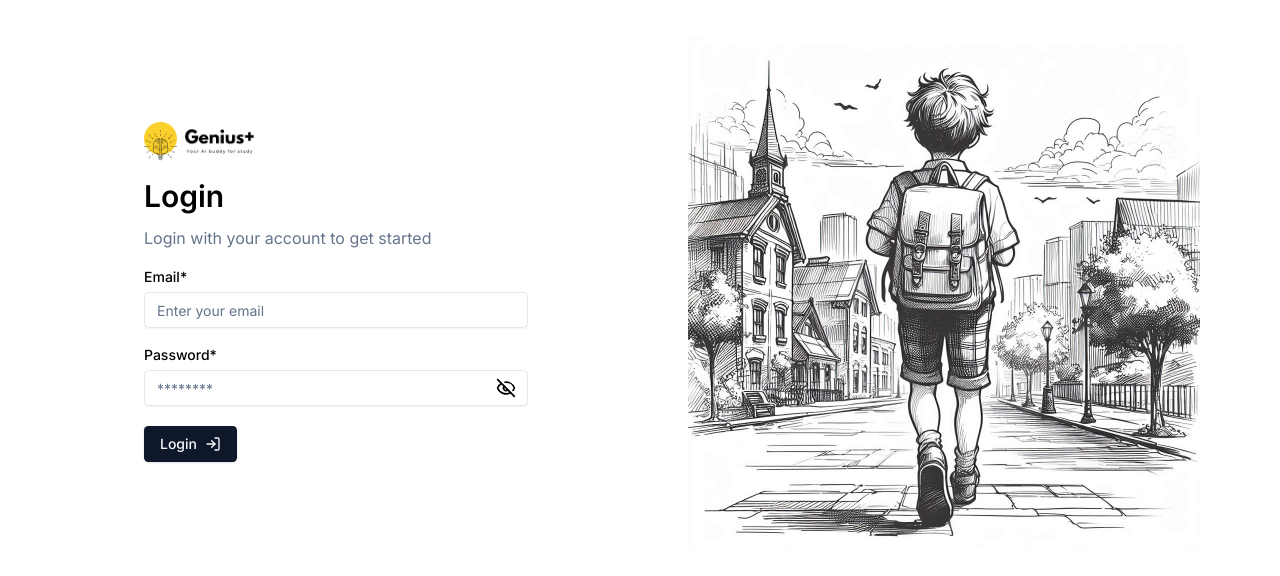
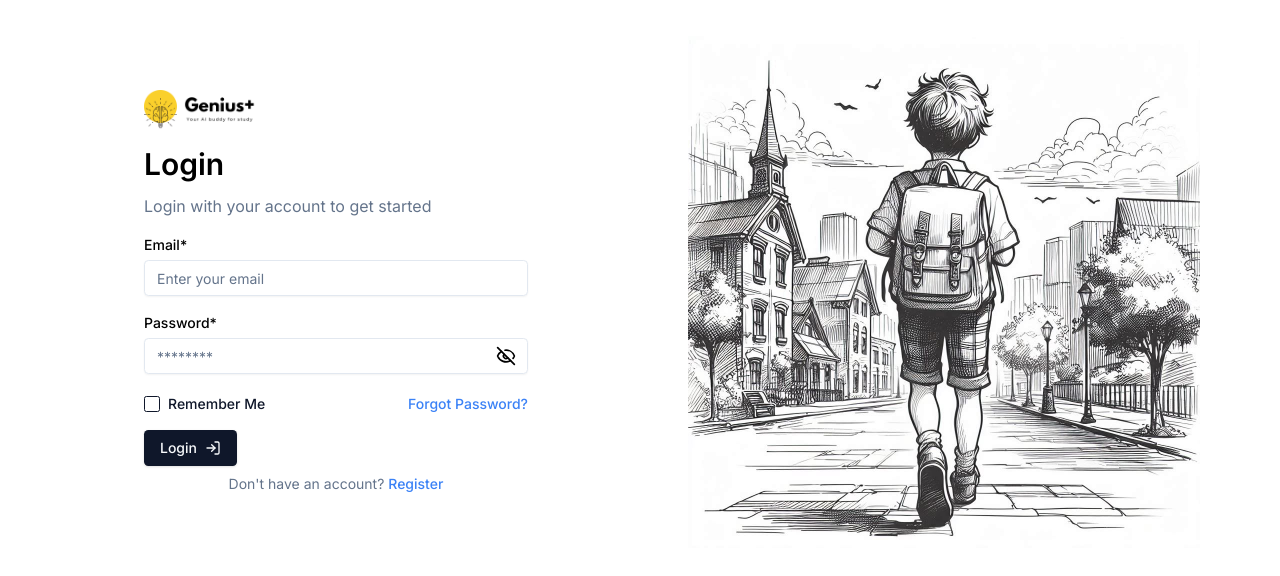
Before and after one commit to mohammad-naimur-rahman/genius-plus-frontend, a Next.js app: page /en/login in a window 1280 px wide. Shown: the part 108-684 px from the top of the page. Built offline with nearby package versions, Linux system fonts and the light colour scheme; no server answers.

Commit message:
add: login page functionalities

```diff
--- a/src/components/pages/auth/LoginForm.tsx
+++ b/src/components/pages/auth/LoginForm.tsx
@@ -1,35 +1,60 @@
 'use client'
 
 import { LogIn } from 'lucide-react'
+import { useEffect } from 'react'
 import { useForm } from 'react-hook-form'
+import toast from 'react-hot-toast'
 import loginImg from '~/assets/images/pages/auth/login.jpeg'
 import AuthHeading from '~/components/reusable/auth/AuthHeading'
 import AuthWrapper from '~/components/reusable/auth/AuthWrapper'
+import { Checkbox } from '~/components/reusable/form/checkbox'
 import Form from '~/components/reusable/form/form'
 import { Input } from '~/components/reusable/form/input'
 import { Button } from '~/components/ui/button'
+import Link from '~/components/ui/llink'
+import { useLoginMutation } from '~/redux/features/authApi'
+import { rtkErrorMessage } from '~/utils/error/errorMessage'
 
-interface FormValues {
+export interface LoginFormValues {
   email: string
   password: string
 }
 
 export default function LoginForm() {
-  const methods = useForm<FormValues>()
+  const methods = useForm<LoginFormValues>()
   const { handleSubmit } = methods
 
-  const onSubmit = (data: FormValues) => {
-    console.log(data)
-  }
+  const [login, { isLoading, isSuccess, isError, error, data }] = useLoginMutation()
+
+  useEffect(() => {
+    if (isSuccess) {
+      console.log(data)
+    }
+
+    if (isError) toast.error(rtkErrorMessage(error))
+  }, [isSuccess, isError, error, data])
+
   return (
     <AuthWrapper heroImgSrc={loginImg} formPosition='left'>
-      <Form methods={methods} onSubmit={handleSubmit(onSubmit)} className='w-full max-w-sm'>
+      <Form methods={methods} onSubmit={handleSubmit(data => login(data))} className='w-full max-w-sm'>
         <AuthHeading title='Login' description='Login with your account to get started' />
         <Input name='email' type='email' label='Email' placeholder='Enter your email' required />
         <Input name='password' type='password' label='Password' placeholder='********' required />
-        <Button type='submit' icon={<LogIn />} iconPosition='right'>
+        <div className='mb- mb-4 flex items-center justify-between gap-x-3 gap-y-2'>
+          <Checkbox label='Remember Me' id='remember-me' />
+          <Link href='/forgot-password' className='text-link'>
+            Forgot Password?
+          </Link>
+        </div>
+        <Button type='submit' icon={<LogIn />} iconPosition='right' isLoading={isLoading}>
           Login
         </Button>
+        <p className='mt-2 text-center text-sm text-muted-foreground'>
+          Don&apos;t have an account?{' '}
+          <Link href='/register' className='text-link'>
+            Register
+          </Link>
+        </p>
       </Form>
     </AuthWrapper>
   )
--- a/src/components/reusable/auth/AuthWrapper.tsx
+++ b/src/components/reusable/auth/AuthWrapper.tsx
@@ -20,7 +20,7 @@ export default function AuthWrapper({ children, heroImgSrc, formPosition = 'left
     >
       <div className='flex w-full items-center justify-center lg:w-1/2'>{children}</div>
       <div className='flex w-full items-center justify-center lg:w-1/2'>
-        <Img src={heroImgSrc} alt='Auth Hero Image' className='max-w-52 lg:max-w-lg' />
+        <Img src={heroImgSrc} alt='Auth Hero Image' className='max-w-52 md:max-w-72 lg:max-w-lg' />
       </div>
     </main>
   )
--- a/src/components/reusable/form/checkbox.tsx
+++ b/src/components/reusable/form/checkbox.tsx
@@ -30,7 +30,7 @@ const Checkbox = React.forwardRef<
   }
 
   return (
-    <div className={cn('mb-4 flex flex-wrap items-center gap-x-2', containerClassName)}>
+    <div className={cn('flex flex-wrap items-center gap-x-2', containerClassName)}>
       <CheckboxPrimitive.Root
         id={id || name}
         ref={ref}
@@ -46,7 +46,7 @@ const Checkbox = React.forwardRef<
         </CheckboxPrimitive.Indicator>
       </CheckboxPrimitive.Root>
       {label && (
-        <Label className={cn('inline-block text-text-gray', labelClassName)} htmlFor={id || name}>
+        <Label className={cn('inline-block text-secondary-foreground', labelClassName)} htmlFor={id || name}>
           {label}
         </Label>
       )}
--- /dev/null
+++ b/src/redux/features/authApi.ts
@@ -0,0 +1,21 @@
+import { type LoginFormValues } from '~/components/pages/auth/LoginForm'
+import { type ResponseWithTokens, type WithId } from '~/types/common/Response'
+import { type User } from '~/types/User'
+import api from '../api'
+
+const rootApi = '/auth'
+
+const authApi = api.injectEndpoints({
+  endpoints: builder => ({
+    login: builder.mutation<ResponseWithTokens<WithId<User>>, LoginFormValues>({
+      query: body => ({
+        url: `${rootApi}/login`,
+        method: 'POST',
+        body,
+        credentials: 'include'
+      })
+    })
+  })
+})
+
+export const { useLoginMutation } = authApi
--- a/src/styles/globals.scss
+++ b/src/styles/globals.scss
@@ -64,3 +64,9 @@
     @apply border-border;
   }
 }
+
+@layer utilities {
+  .text-link {
+    @apply text-sm font-medium text-blue-500 hover:underline;
+  }
+}
--- a/src/types/User.ts
+++ b/src/types/User.ts
@@ -1,5 +1,4 @@
 export interface User {
-  id: number
   name: string
   email: string
   createdAt: string
--- a/src/utils/error/errorMessage.ts
+++ b/src/utils/error/errorMessage.ts
@@ -1,3 +1,5 @@
+import { type SerializedError } from '@reduxjs/toolkit'
+import { type FetchBaseQueryError } from '@reduxjs/toolkit/query'
 import { AxiosError } from 'axios'
 
 export const errorMessage = (error: Error): string => {
@@ -11,8 +13,16 @@ export const errorMessage = (error: Error): string => {
   }
 }
 
-export const rtkErrorMessage = (error: { data?: { message?: string }; message?: string }): string => {
-  const message = error.data?.message ?? error.message
-  console.error(message)
-  return message ?? 'An unknown error occurred'
+export const rtkErrorMessage = (error: FetchBaseQueryError | SerializedError): string => {
+  if ('data' in error && typeof error.data === 'object' && error.data !== null && 'message' in error.data) {
+    console.error(error.data)
+    return (error.data as { message?: string }).message ?? 'An unknown error occurred'
+  }
+
+  if ('message' in error) {
+    console.error(error)
+    return error.message ?? 'An unknown error occurred'
+  }
+
+  return 'An unknown error occurred'
 }
```
Also changed, not shown: src/types/common/Response.ts (+12 -1 lines), 1 other file (tests, documents, lock files or other folders).
